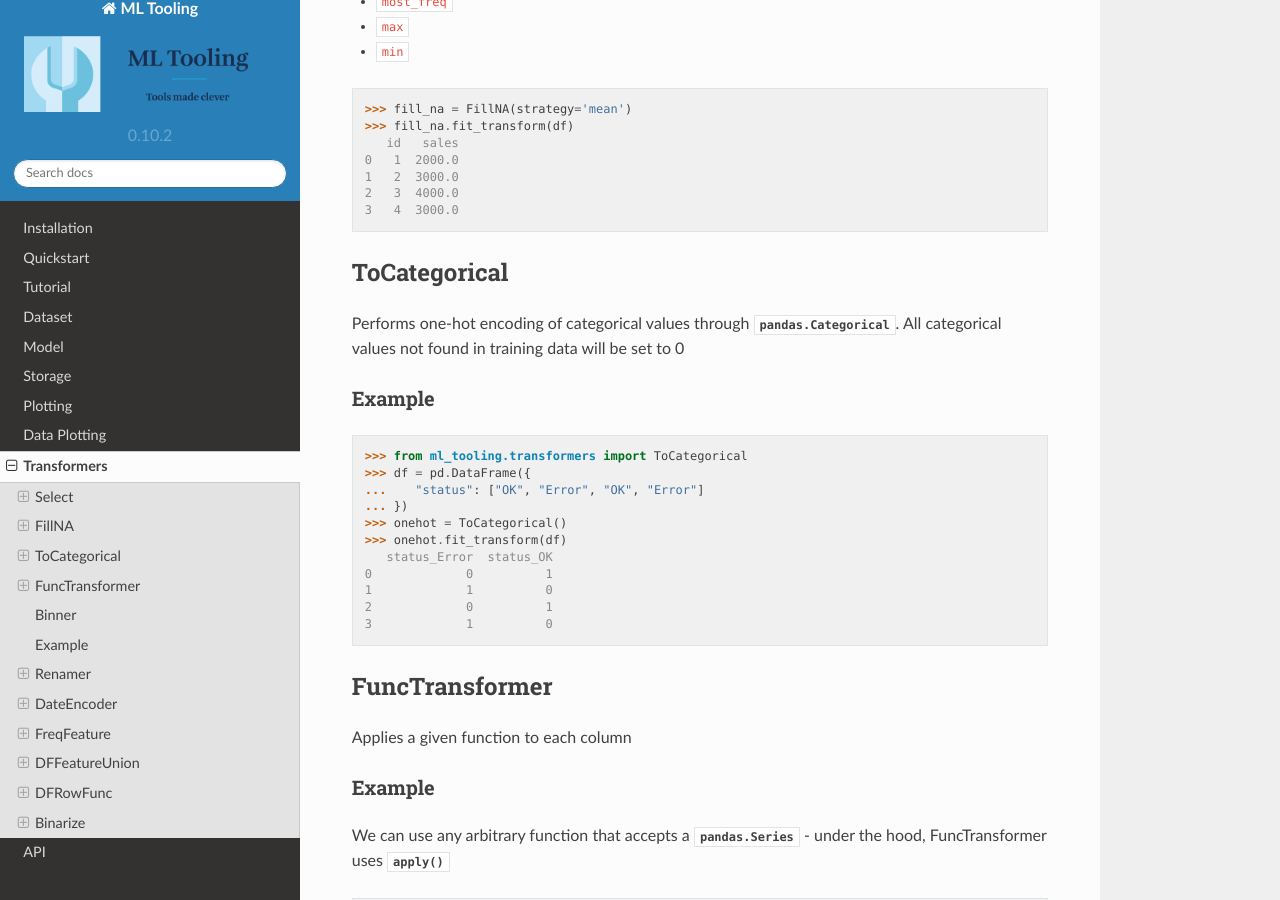
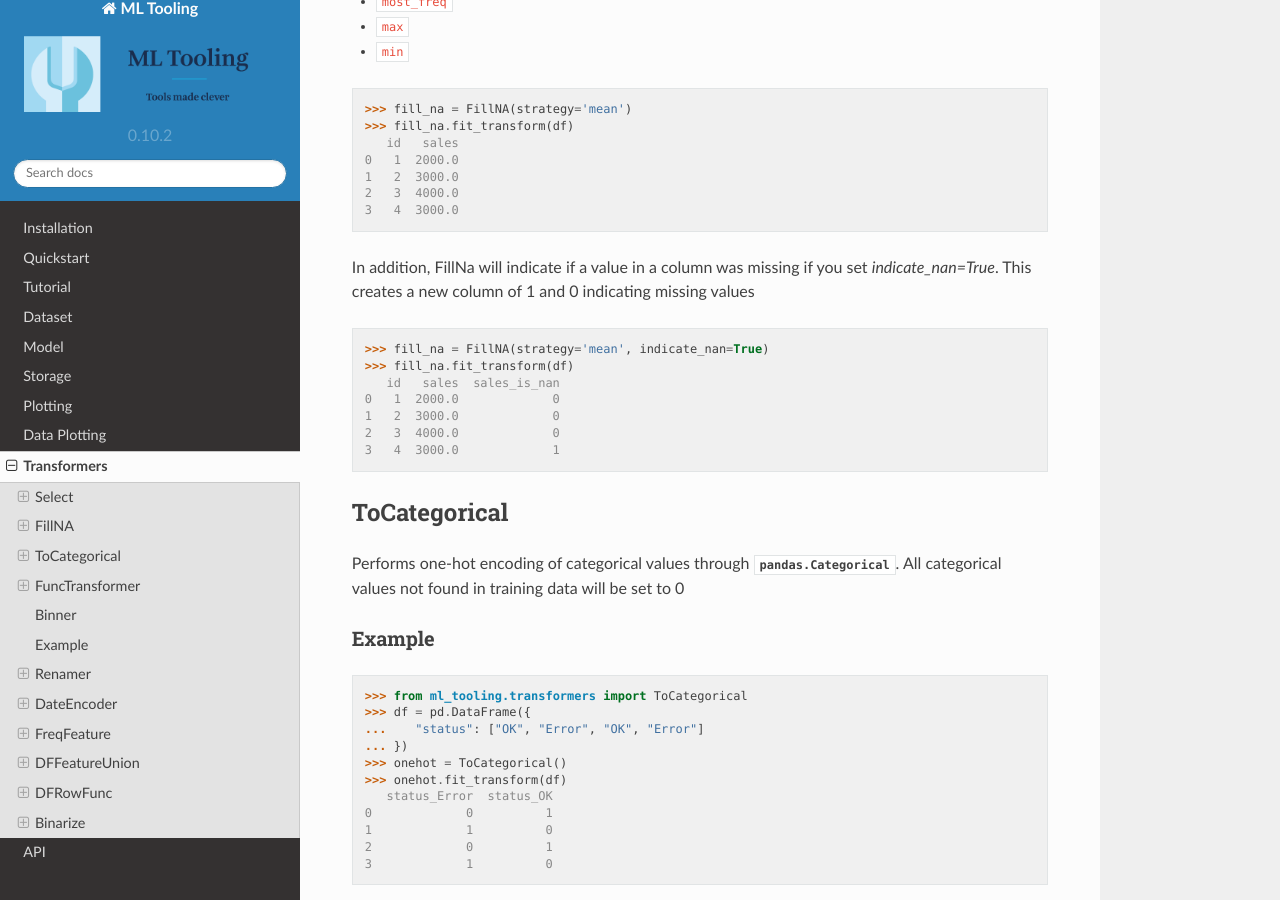
Before and after one commit to andersbogsnes/ml_tooling, a Sphinx documentation site: the page built from docs/transformers.rst, in a window 1280 px wide and 900 px high, scrolled down 1373 px. Built offline with Sphinx 7.4.7 and the Read the Docs theme 2.0.0, drawn with Linux system fonts in a browser that asks for light colours.

Commit message:
Added is_nan flag to FillNa (#434)
* Added is_nan flag to FillNa

```diff
--- a/docs/transformers.rst
+++ b/docs/transformers.rst
@@ -83,6 +83,19 @@ You can also use one of the built-in strategies.
     1   2  3000.0
     2   3  4000.0
     3   4  3000.0
+
+In addition, FillNa will indicate if a value in a column was missing if you set `indicate_nan=True`.
+This creates a new column of 1 and 0 indicating missing values
+
+.. doctest::
+
+    >>> fill_na = FillNA(strategy='mean', indicate_nan=True)
+    >>> fill_na.fit_transform(df)
+       id   sales  sales_is_nan
+    0   1  2000.0             0
+    1   2  3000.0             0
+    2   3  4000.0             0
+    3   4  3000.0             1
 
 ToCategorical
 -------------
```
Also changed, not shown: CHANGELOG.md (+1 -0 lines), 2 other files.
